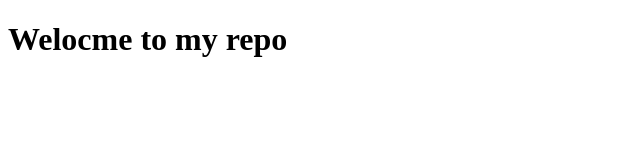
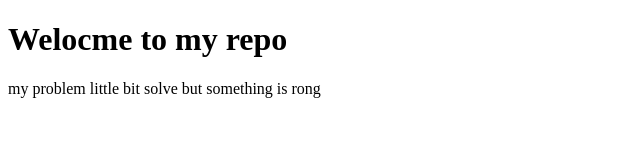
Before and after one commit to Md-Emon-Howlader/second-repo, a plain HTML site: page index.html in a window 1280 px wide. Shown: the whole page, without its empty margins (0-640 px from the left). Drawn offline with Linux system fonts and the light colour scheme.

Commit message:
abr commit

```diff
--- a/index.html
+++ b/index.html
@@ -8,5 +8,6 @@
 </head>
 <body>
     <h1>Welocme to my repo</h1>
+    <p>my problem little bit solve but something is rong</p>
 </body>
 </html>
```
